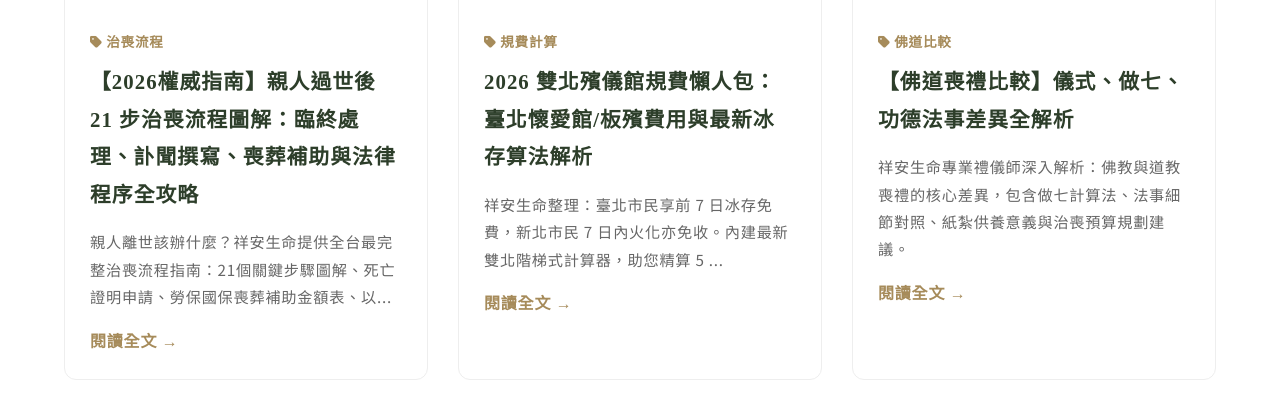
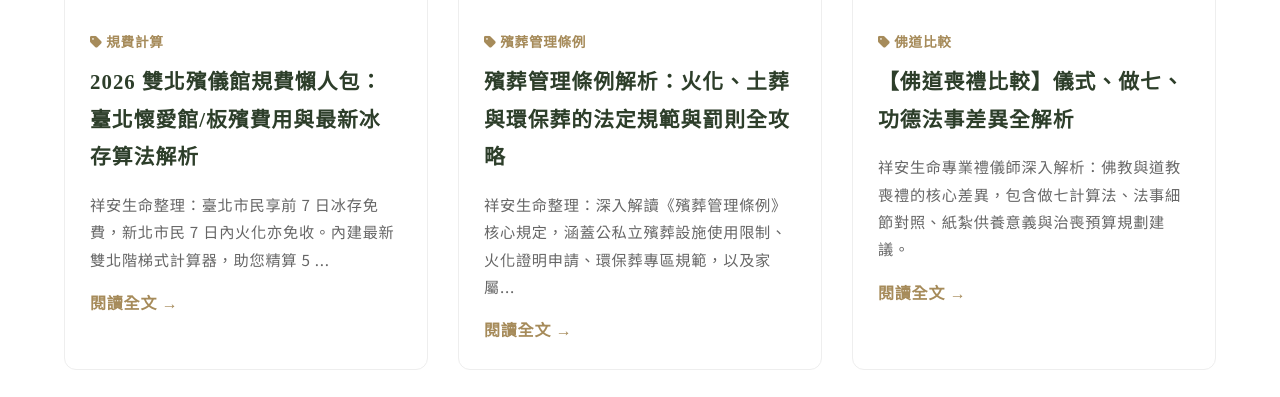
Before and after one commit to Shiangan/Shiangan, a Jekyll site: the page built from blog.html, in a window 1280 px wide and 900 px high, scrolled down 372 px, cut to the strip 229-626 px from the top of the window. Built offline with Jekyll 4.4.1, drawn with Linux system fonts in a browser that asks for light colours; some web fonts are replaced; some of the changed lines change nothing that is shown.

Commit message:
Update 2026-02-23-article-burial-law.md

```diff
--- a/_posts/2026-02-23-article-burial-law.md
+++ b/_posts/2026-02-23-article-burial-law.md
@@ -1,103 +1,73 @@
 ---
 layout: post
-title: "【2026權威指南】親人過世後 21 步治喪流程圖解：臨終處理、訃聞撰寫、喪葬補助與法律程序全攻略"
-description: "親人離世該辦什麼？祥安生命提供全台最完整治喪流程指南：21個關鍵步驟圖解、死亡證明申請、勞保國保喪葬補助金額表、以及除戶遺產稅法律時程。國家認證禮儀師團隊，陪您圓滿送別。"
-date: 2026-02-23 01:30:00 +0800
-category: "治喪百科"
-tags: ["治喪流程", "臨終處理", "喪葬補助", "告別式規劃", "殯葬法規"]
-image: "/images/blog/hero-zhisang-flow.jpg"
+title: "殯葬管理條例解析：火化、土葬與環保葬的法定規範與罰則全攻略"
+description: "祥安生命整理：深入解讀《殯葬管理條例》核心規定，涵蓋公私立殯葬設施使用限制、火化證明申請、環保葬專區規範，以及家屬必須警覺的濫葬罰則與法律陷阱。"
+date: 2026-02-23 01:00:00 +0800
+category: "法規指南"
+tags: ["殯葬管理條例", "環保葬法規", "火化許可", "罰則說明"]
+image: "/images/blog/article-burial-law.jpg"
 has_faq: true
 faqs:
-  - question: "親人剛過世，第一步最重要的事是什麼？"
-    answer: "請保持冷靜，並優先撥打祥安生命 24H 緊急專線 0978-583-699。專業禮儀師會立刻線上指導您處理接體、取得死亡證明書等事項。若在醫院往生，請通知護理站；若在家中往生且非病故，請務必先聯繫轄區派出所報請相驗，切勿自行移動遺體或更衣。"
-  - question: "喪葬補助金有哪些可以領？大約多少錢？"
-    answer: "主要補助有：1.勞保喪葬津貼（平均投保薪資5個月）、2.國保喪葬給付（定額98,805元，隨基本工資調整）、3.農保（15個月，約15萬3千元）、4.榮民補助。申請期限為5年內，祥安可免費協助代算並提供文件清單。"
-  - question: "死亡證明書需要申請幾份才夠？"
-    answer: "建議至少申請 10-15 份正本。用途包含：殯儀館冰存登記、火化許可證申請、納骨塔入塔、戶政除戶登記、勞國農保補助申領、商業保險理賠、銀行存款繼承、不動產過戶等。"
-  - question: "訃聞的「稱謂」與「排行」怎麼寫才正確？"
-    answer: "訃聞排行需區分男、女，並包含孝婿。若對傳統「內外孫」、「曾孫」的稱謂與顏色（白、黃、紅）有疑慮，祥安禮儀師會提供專業範本並由文案師親自對稿，確保不失禮節。"
+  - question: "可以在自家農地或私人土地土葬嗎？"
+    answer: "絕對不可以。根據條例第 24 條，遺體埋葬應於公墓內為之。在私人土地土葬屬於「濫葬」，除了會處以 3 萬至 15 萬元罰鍰外，政府還會要求限期遷葬。"
+  - question: "辦理環保葬（樹葬、海葬）可以立碑或祭祀嗎？"
+    answer: "環保葬的核心是「不立碑、不造墳、不留記號」。在法規指定的環保葬專區內，禁止設立任何永久性標誌，以達到土地循環利用的目的。"
+  - question: "火化許可證要向哪個單位申請？"
+    answer: "家屬需持醫療機構開立的「死亡證明書」，向治喪所在地或殯儀館所屬的衛生所、民政局或殯葬管理處申請。未取得火化許可證前，火葬場依法不得進行火化。"
+  - question: "如何辨識合法的禮儀公司？"
+    answer: "合法的禮儀公司必須具備「殯葬服務業經營許可」，且若有販售生前契約，其收受價款的 75% 必須交付信託。建議簽約前要求業者出示證照或上內政部網站查詢。"
 ---
 
-<div style="background: #fdfaf5; border: 2px solid var(--sa-gold); padding: 30px; border-radius: 15px; margin-bottom: 40px;">
-    <h3 style="margin-top: 0; color: var(--sa-green); font-family: 'Noto Serif TC', serif;"><i class="fas fa-handshake"></i> 寫在流程之前：我們理解您的慌亂</h3>
-    <p style="margin: 0; line-height: 1.8; font-size: 1.05rem;">親人離世，悲痛中伴隨著繁瑣的行政程序。這份指南由<strong>國家認證禮儀師</strong>依據最新民俗與法規編寫。我們承諾：<strong>全程陪伴，讓您只需專心告別。</strong></p>
-    <div style="text-align: center; margin-top: 25px;">
-        <a href="tel:0978583699" style="display: inline-block; background: var(--sa-green); color: #fff; padding: 12px 30px; border-radius: 50px; text-decoration: none; font-weight: bold; border: 2px solid var(--sa-gold); box-shadow: 0 4px 12px rgba(26, 36, 26, 0.2);"><i class="fas fa-phone-alt"></i> 24H 禮儀諮詢：0978-583-699</a>
-    </div>
+<div style="background: #f4f1ea; padding: 25px; border-radius: 12px; border: 1px solid var(--sa-gold); margin-bottom: 40px;">
+    <p style="margin: 0; font-size: 1rem; color: var(--sa-green); line-height: 1.8;">
+        <i class="fas fa-balance-scale"></i> <strong>法治精神提醒：</strong>
+        治喪過程中的法律規範是為了確保公共衛生與土地資源。違反《殯葬管理條例》不僅會面臨高額行政罰鍰，情節嚴重者（如非法佔用公有地）更可能涉及刑事責任。
+    </p>
 </div>
 
-## 第一階段：臨終/初終緊急處置 (0-24 小時)
-1.  **取得死亡證明書**：
-    * **醫院往生**：由主治醫師開立。
-    * **在家/意外往生**：聯繫 110 報請行政相驗或司法相驗。
-2.  **聯絡禮儀公司**：撥打祥安生命專線，派遣專業接體車。
-3.  **遺體接運與安置**：送往殯儀館（冰存）或家中（入冷藏棺）。
-4.  **設立臨時靈位 (豎靈)**：由禮儀師準備靈桌、香爐、幡竿，引導家屬奉飯與上香。
-5.  **初步淨身整容**：在遺體冰存前，進行基本儀容整理。
-6.  **遺體冰存登記**：於殯儀館辦理入館登記與編號。
+## 一、 殯葬設施的使用限制
+根據法規，遺體處理必須在合法登記的場所進行。家屬在規劃時應留意以下三點：
+
+1. **地點限制**：遺體埋葬必須在公墓內；骨灰存放必須在納骨塔等殯葬設施內。
+2. **業者資質**：僅有經政府許可之殯葬服務業（禮儀公司）方可代為辦理相關手續。
+3. **契約規範**：業者提供的服務契約應符合內政部頒布之「定型化契約範本」，保障消費者權益。
 
 ---
 
-## 第二階段：規劃、擇日與訃告 (1-7 天)
-7.  **專業擇日**：依逝者生辰與家屬八字，選定入殮、出殯、晉塔吉日。
-8.  **預定禮廳與火化爐**：搶佔熱門時段，確保告別式順利。
-9.  **喪葬方案確認**：中式（佛/道）法事或西式（基督/天主）追思。
-10. **訃聞設計與發放**：確認排行與名義，印製實體訃聞或製作電子通知。
-11. **遺像修飾**：挑選逝者最莊嚴的照片，由專業美編進行放大與修飾。
-12. **會場花藝討論**：規劃鮮花背景、花山設計或主題佈置。
-13. **簽訂契約**：雙方確認明細與總額，**絕無事後加收費用。**
+## 二、 土葬與火化的最新法規重點
+目前台灣政策朝向「鼓勵火化、減少土葬」發展。
 
-<div style="background: #fff; border: 1px solid #e0ddd7; padding: 25px; border-radius: 10px; margin: 30px 0;">
-    <h4 style="color: var(--sa-green); margin-top:0;"><i class="fas fa-clipboard-list"></i> 專業文件檢核表（家屬必備）</h4>
-    <table style="width: 100%; border-collapse: collapse; font-size: 0.95rem;">
-        <tr style="border-bottom: 1px solid #eee;">
-            <th style="padding: 10px; text-align: left;">文件名稱</th>
-            <th style="padding: 10px; text-align: left;">建議份數</th>
-            <th style="padding: 10px; text-align: left;">主要用途</th>
-        </tr>
-        <tr>
-            <td style="padding: 10px;">死亡證明書正本</td>
-            <td style="padding: 10px;">10 - 15 份</td>
-            <td style="padding: 10px;">火化、除戶、補助、繼承</td>
-        </tr>
-        <tr>
-            <td style="padding: 10px;">逝者身分證正本</td>
-            <td style="padding: 10px;">1 份</td>
-            <td style="padding: 10px;">除戶、遺體接運核對</td>
-        </tr>
-        <tr>
-            <td style="padding: 10px;">家屬代表印章</td>
-            <td style="padding: 10px;">1 - 2 枚</td>
-            <td style="padding: 10px;">申辦各項殯葬行政庶務</td>
-        </tr>
-    </table>
-</div>
+### 1. 土葬規範
+* **禁葬區限制**：許多都市（如雙北）已實施禁葬，原公墓土地僅能起掘遷葬，不能新增入葬。
+* **深度要求**：若在合法公墓土葬，棺面應深入地面至少 70 公分。
+
+### 2. 火化流程
+* **法定證明**：火化場必須核對「火化許可證」後方得作業。
+* **罰則風險**：未經許可擅自火化遺體者，處新台幣 **3 萬元以上 15 萬元以下** 罰鍰。
 
 ---
 
-## 第三階段：儀式、奠禮與火化 (7-49 天)
-14. **法事祭祀 (做七)**：依照宗教習俗舉行法會，追悼逝者。
-15. **入殮與移柩**：吉時入殮封棺，並移往告別式會場。
-16. **會場最終檢查**：音響、影片、花藝、司儀稿最後對稿。
-17. **舉行告別奠禮**：家祭、公祭、生平介紹、致謝詞。
-18. **發引火化**：護送靈柩至火化場，家屬進行「旋火」儀式。
-19. **撿骨入甕**：火化後由家屬確認骨骼狀態，並正式封罐。
+## 三、 環保葬（節葬）的法規依據
+環保葬包含樹葬、灑葬、海葬等，其法規重點在於「回歸自然」。
+
+* **再處理程序**：骨灰必須經過「再處理」研磨呈細碎狀，且不得含有任何異物。
+* **區域限制**：必須在主管機關劃定之「特定區域」進行，私自於公園、河川灑葬仍屬違法。
+* **祭祀規範**：強調祭祀心意，現場不焚燒香燭與紙錢，以維持環境整潔。
 
 ---
 
-## 第四階段：圓滿安置與後續行政 (告別式後)
-20. **晉塔/安葬**：送往納骨塔晉位，或執行環保葬（樹葬/海葬）。
-21. **法律時程與補助申領**：
-    * **死亡 30 日內**：完成戶政事務所「除戶登記」。
-    * **死亡 6 個月內**：向國稅局申報「遺產稅」。
-    * **死亡 5 年內**：申請勞保、國保或農保喪葬津貼。
+## 四、 常見違規行為與罰則一覽表
 
-<div style="background: #f4f1ea; padding: 25px; border-radius: 12px; margin-top: 40px; border-left: 5px solid var(--sa-gold);">
-    <h4 style="margin-top: 0; color: var(--sa-green); font-family: 'Noto Serif TC', serif;"><i class="fas fa-shield-alt"></i> 您的後事，祥安的頭等大事</h4>
-    <p>這 21 個步驟背後，有無數需要注意的文化細節與法律時效。祥安生命深耕生命禮儀多年，提供<strong>「一站式圓滿服務」</strong>。我們不僅辦好儀式，更協助家屬處理遺產稅諮詢與補助申領。交給祥安，讓愛延續。</p>
+| 違規項目 | 法律條文 | 預計罰鍰金額 | 後續處置 |
+| :--- | :--- | :--- | :--- |
+| **非法濫葬** | 條例第 70 條 | **$30,000 - $150,000** | 限期遷葬，逾期代為遷葬 |
+| **未經許可火化** | 條例第 75 條 | **$30,000 - $150,000** | 追究法律責任 |
+| **無照經營殯葬業** | 條例第 73 條 | **$60,000 - $300,000** | 勒令停業 |
+| **違法廣告宣傳** | 條例第 84 條 | **$30,000 - $150,000** | 限期撤除廣告 |
+
+---
+
+<div style="margin-top: 50px; padding: 30px; border-radius: 15px; background: rgba(26, 36, 26, 0.03); border: 1px solid #e0ddd7;">
+    <h3 style="margin-top: 0; color: var(--sa-green);">💡 禮儀師的專業建議</h3>
+    <p>法律條文雖然生硬，但卻是保護家屬最重要的一道防線。在治喪期間，建議家屬委託領有專業證照的禮儀師代為確認所有申報程序。<strong>祥安生命團隊</strong> 每位禮儀師均經過嚴格培訓，熟悉全台殯葬法規，確保您在哀悼親人之餘，無需擔憂任何法律疏失。</p>
 </div>
-
-<div style="text-align: center; margin: 50px 0;">
-    <a href="https://line.me/ti/p/@yourlineid" style="display: inline-block; background: #06C755; color: #fff; padding: 15px 40px; border-radius: 50px; text-decoration: none; font-weight: bold; font-size: 1.1rem; margin-right: 15px;"><i class="fab fa-line"></i> LINE 即時諮詢</a>
-    <a href="tel:0978583699" style="display: inline-block; background: var(--sa-gold); color: #fff; padding: 15px 40px; border-radius: 50px; text-decoration: none; font-weight: bold; font-size: 1.1rem;"><i class="fas fa-phone-alt"></i> 撥打 24H 專線</a>
-</div>
```
